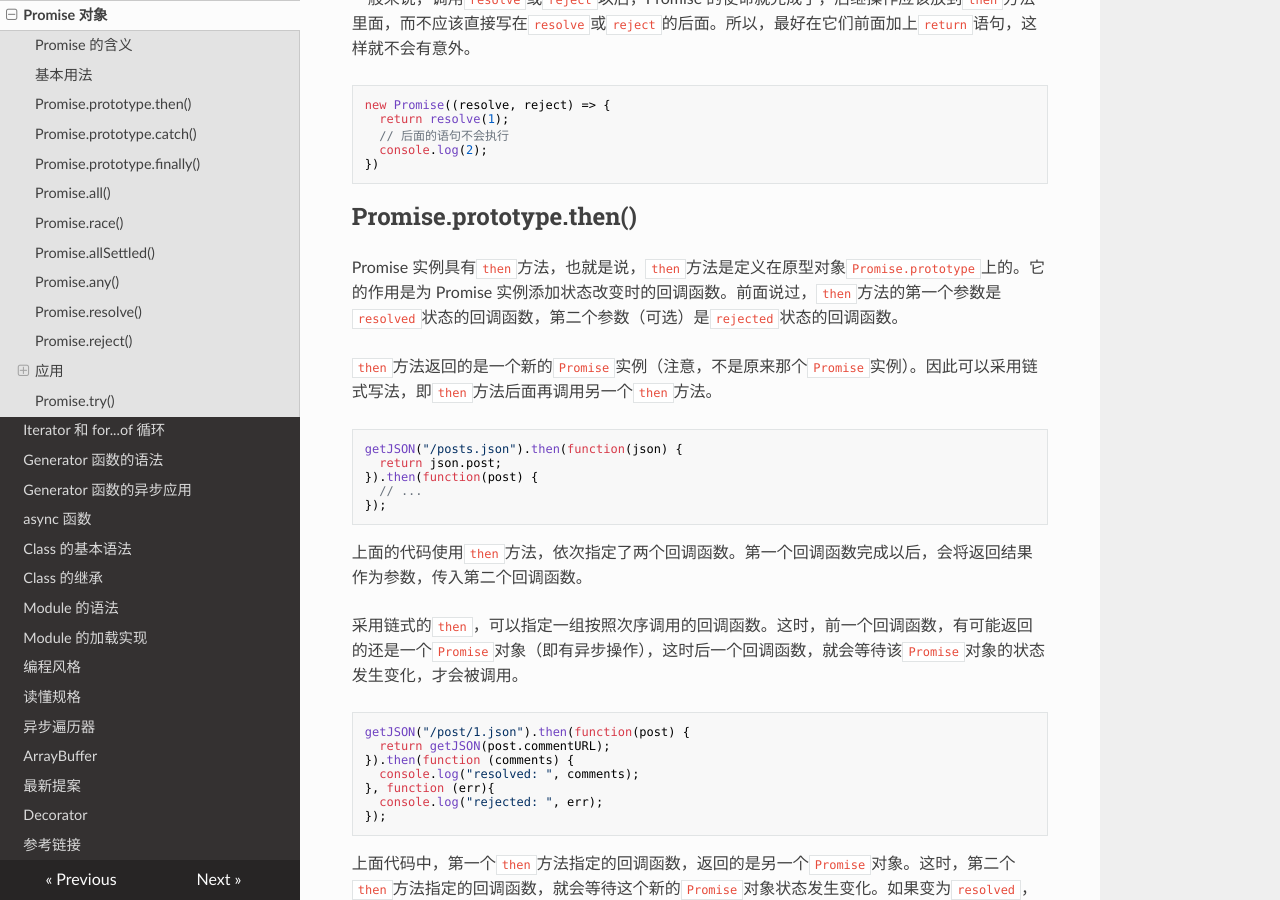
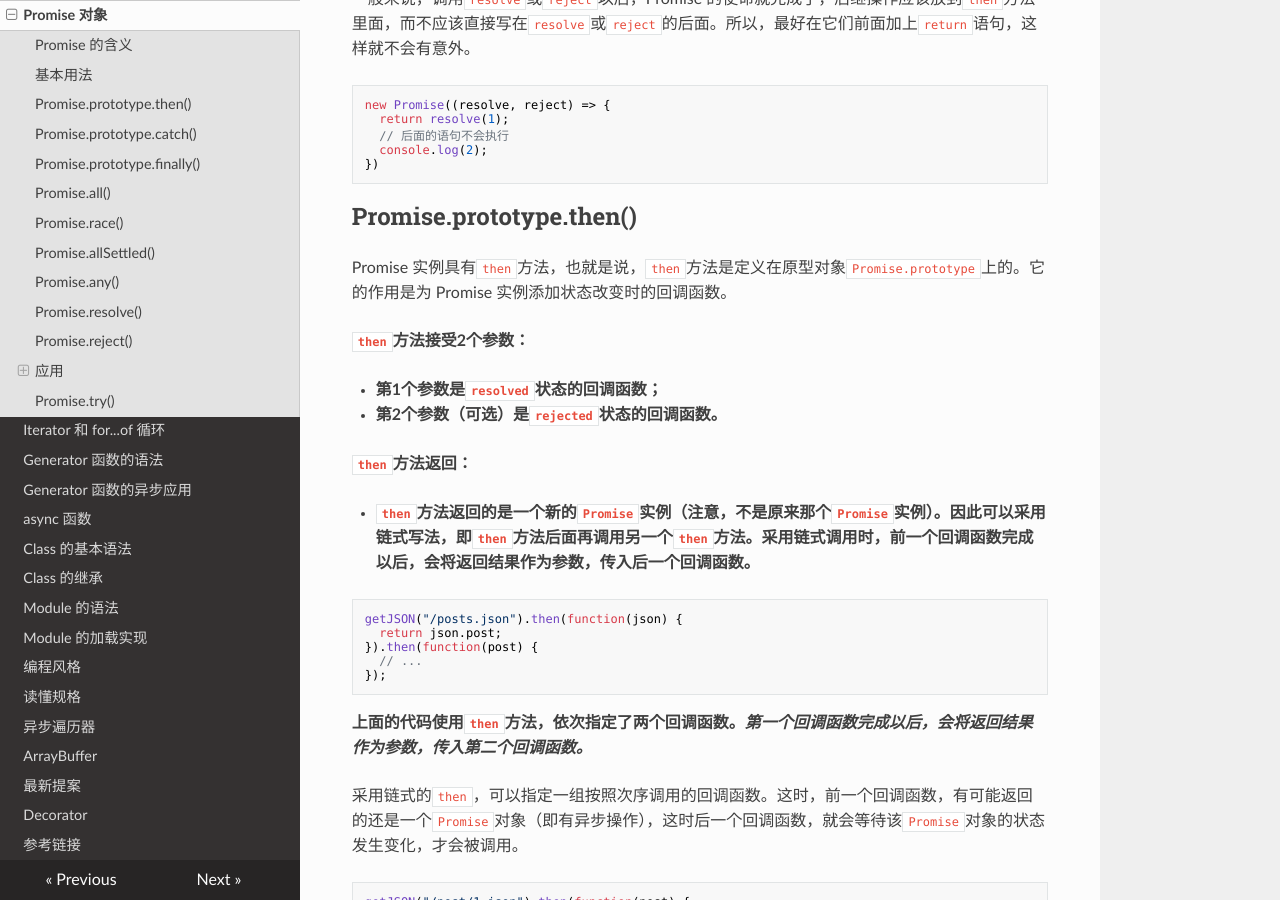
Before and after one commit to filefi/NotesOfES6, an MkDocs documentation site: the page built from docs/promise.md, in a window 1280 px wide and 900 px high, scrolled down 4611 px. Built offline with MkDocs 1.6.1, drawn with Linux system fonts in a browser that asks for light colours; nearby versions of some CDN libraries.

````diff
--- a/docs/promise.md
+++ b/docs/promise.md
@@ -225,9 +225,17 @@ new Promise((resolve, reject) => {
 
 ## Promise.prototype.then()
 
-Promise 实例具有`then`方法，也就是说，`then`方法是定义在原型对象`Promise.prototype`上的。它的作用是为 Promise 实例添加状态改变时的回调函数。前面说过，`then`方法的第一个参数是`resolved`状态的回调函数，第二个参数（可选）是`rejected`状态的回调函数。
+Promise 实例具有`then`方法，也就是说，`then`方法是定义在原型对象`Promise.prototype`上的。它的作用是为 Promise 实例添加状态改变时的回调函数。
 
-`then`方法返回的是一个新的`Promise`实例（注意，不是原来那个`Promise`实例）。因此可以采用链式写法，即`then`方法后面再调用另一个`then`方法。
+**`then`方法接受2个参数：**
+
+- **第1个参数是`resolved`状态的回调函数；**
+
+- **第2个参数（可选）是`rejected`状态的回调函数。**
+
+**`then`方法返回：**
+
+- **`then`方法返回的是一个新的`Promise`实例（注意，不是原来那个`Promise`实例）。因此可以采用链式写法，即`then`方法后面再调用另一个`then`方法。采用链式调用时，前一个回调函数完成以后，会将返回结果作为参数，传入后一个回调函数。**
 
 ```javascript
 getJSON("/posts.json").then(function(json) {
@@ -237,7 +245,7 @@ getJSON("/posts.json").then(function(json) {
 });
 ```
 
-上面的代码使用`then`方法，依次指定了两个回调函数。第一个回调函数完成以后，会将返回结果作为参数，传入第二个回调函数。
+**上面的代码使用`then`方法，依次指定了两个回调函数。*第一个回调函数完成以后，会将返回结果作为参数，传入第二个回调函数。***
 
 采用链式的`then`，可以指定一组按照次序调用的回调函数。这时，前一个回调函数，有可能返回的还是一个`Promise`对象（即有异步操作），这时后一个回调函数，就会等待该`Promise`对象的状态发生变化，才会被调用。
 
````
